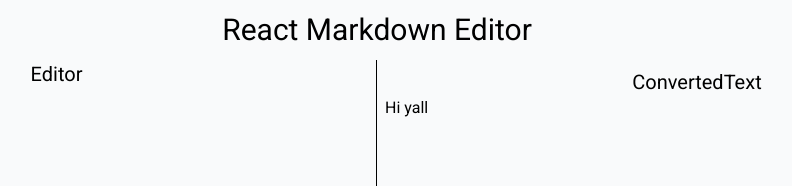
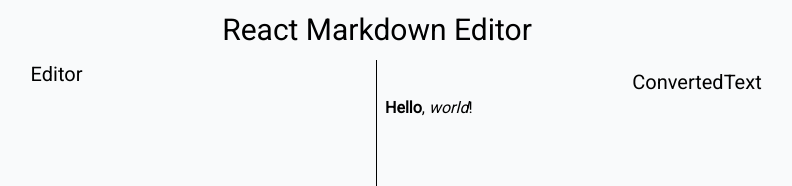
Before and after one commit to KennyMwendwaX/react-markdown-editor, a Next.js app: page / in a window 1280 px wide. Shown: the top 186 px of the page, without its empty margins (263-1055 px from the left). Built offline with nearby package versions, Linux system fonts and the light colour scheme.

Commit message:
npm i remark-gfm

```diff
--- a/components/ConvertedText.tsx
+++ b/components/ConvertedText.tsx
@@ -1,10 +1,12 @@
 "use client";
+
+import ReactMarkdown from "react-markdown";
 
 export default function ConvertedText() {
   return (
     <div className="container mx-auto p-2">
       <div className="text-xl flex justify-center">ConvertedText</div>
-      <div>Hi yall</div>
+      <ReactMarkdown># **Hello**, *world*!</ReactMarkdown>
     </div>
   );
 }
--- a/package.json
+++ b/package.json
@@ -20,6 +20,7 @@
     "react": "18.2.0",
     "react-dom": "18.2.0",
     "react-markdown": "^8.0.7",
+    "remark-gfm": "^3.0.1",
     "tailwindcss": "3.3.3",
     "typescript": "5.2.2"
   }
```
Also changed, not shown: 1 other file (tests, documents, lock files or other folders).
